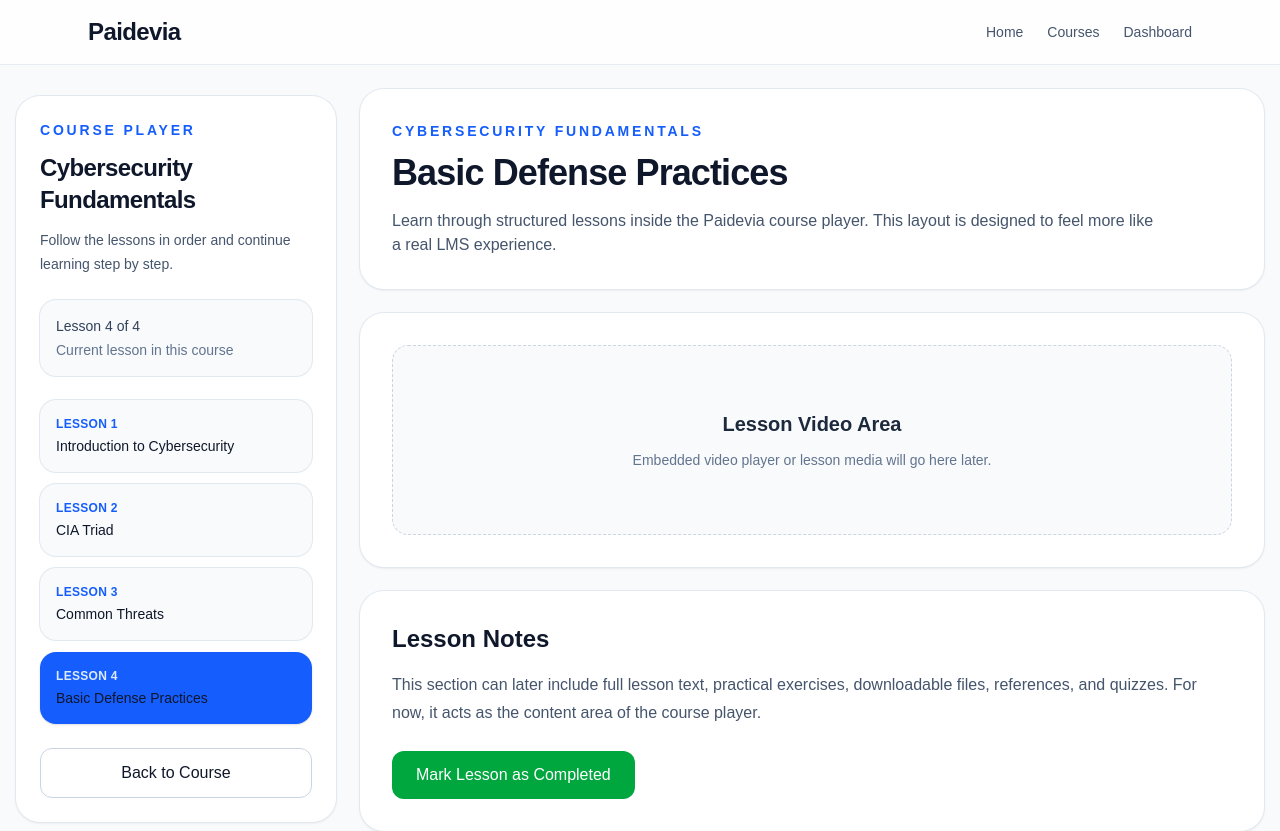
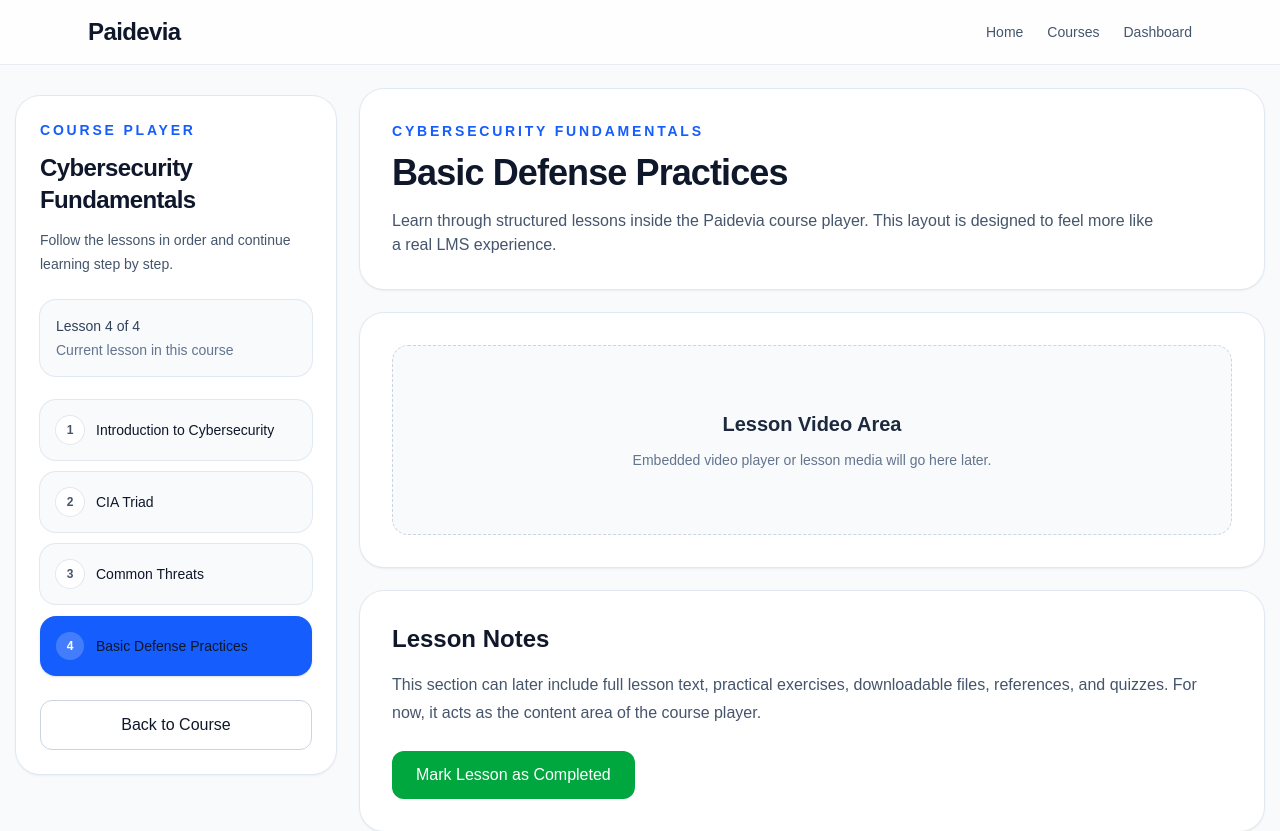
Before and after one commit to Laugerr/Paidevia, a Next.js app: page /lesson/basic-defense-practices in a window 1280 px wide. Shown: the top 831 px of the page. Built offline with nearby package versions, Linux system fonts and the light colour scheme.

Commit message:
✅ Feat: show completed lesson indicators in course player

```diff
--- a/app/lesson/[slug]/page.tsx
+++ b/app/lesson/[slug]/page.tsx
@@ -1,14 +1,20 @@
 "use client";
 
-import { useEffect } from "react";
+import { useEffect, useState } from "react";
 import Link from "next/link";
 import { useParams } from "next/navigation";
 import { courses } from "@/lib/courses";
-import { markLessonCompleted, setCurrentLesson } from "@/lib/progress";
+import {
+  getCompletedLessons,
+  markLessonCompleted,
+  setCurrentLesson,
+} from "@/lib/progress";
 
 export default function LessonPage() {
   const params = useParams();
   const slug = params.slug as string;
+
+  const [completedLessons, setCompletedLessons] = useState<string[]>([]);
 
   const foundCourse = courses.find((course) =>
     course.lessonList.some((lesson) => lesson.slug === slug)
@@ -19,6 +25,8 @@ export default function LessonPage() {
   );
 
   useEffect(() => {
+    setCompletedLessons(getCompletedLessons());
+
     if (foundLesson) {
       setCurrentLesson(foundLesson.slug);
     }
@@ -59,10 +67,14 @@ export default function LessonPage() {
       ? foundCourse.lessonList[currentLessonIndex + 1]
       : null;
 
+  const handleMarkCompleted = () => {
+    markLessonCompleted(foundLesson.slug);
+    setCompletedLessons(getCompletedLessons());
+  };
+
   return (
     <main className="min-h-[calc(100vh-80px)] bg-slate-50">
       <div className="mx-auto grid max-w-7xl gap-6 px-4 py-6 lg:grid-cols-[320px_1fr]">
-        {/* Sidebar */}
         <aside className="h-fit rounded-3xl bg-white p-6 shadow-sm ring-1 ring-slate-200 lg:sticky lg:top-24">
           <p className="text-sm font-semibold uppercase tracking-[0.2em] text-blue-600">
             Course Player
@@ -88,25 +100,31 @@ export default function LessonPage() {
           <div className="mt-6 space-y-3">
             {foundCourse.lessonList.map((lesson, index) => {
               const isActive = lesson.slug === foundLesson.slug;
+              const isCompleted = completedLessons.includes(lesson.slug);
 
               return (
                 <Link
                   key={lesson.slug}
                   href={`/lesson/${lesson.slug}`}
-                  className={`block rounded-2xl px-4 py-4 text-sm transition ${
+                  className={`flex items-center gap-3 rounded-2xl px-4 py-4 text-sm transition ${
                     isActive
                       ? "bg-blue-600 text-white shadow-sm"
                       : "bg-slate-50 text-slate-700 ring-1 ring-slate-200 hover:bg-slate-100"
                   }`}
                 >
-                  <p
-                    className={`text-xs font-semibold uppercase tracking-wide ${
-                      isActive ? "text-blue-100" : "text-blue-600"
+                  <span
+                    className={`flex h-7 w-7 items-center justify-center rounded-full text-xs font-bold ${
+                      isActive
+                        ? "bg-white/20 text-white"
+                        : isCompleted
+                        ? "bg-green-100 text-green-700"
+                        : "bg-white text-slate-600 ring-1 ring-slate-200"
                     }`}
                   >
-                    Lesson {index + 1}
-                  </p>
-                  <p className="mt-1 font-medium">{lesson.title}</p>
+                    {isCompleted ? "✓" : index + 1}
+                  </span>
+
+                  <span className="font-medium">{lesson.title}</span>
                 </Link>
               );
             })}
@@ -120,7 +138,6 @@ export default function LessonPage() {
           </Link>
         </aside>
 
-        {/* Content */}
         <section className="space-y-6">
           <div className="rounded-3xl bg-white p-8 shadow-sm ring-1 ring-slate-200">
             <p className="text-sm font-semibold uppercase tracking-[0.2em] text-blue-600">
@@ -160,7 +177,7 @@ export default function LessonPage() {
             </p>
 
             <button
-              onClick={() => markLessonCompleted(foundLesson.slug)}
+              onClick={handleMarkCompleted}
               className="mt-6 rounded-xl bg-green-600 px-6 py-3 font-medium text-white transition hover:bg-green-700"
             >
               Mark Lesson as Completed
```
